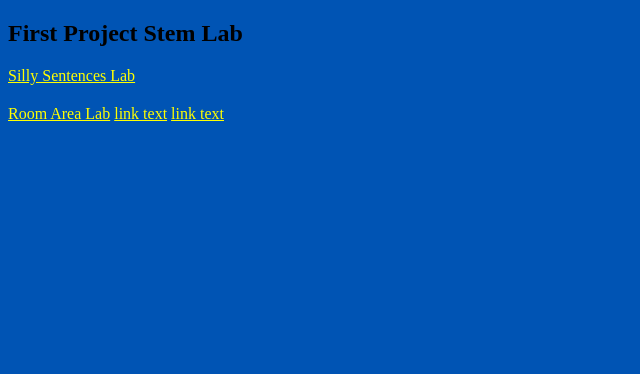
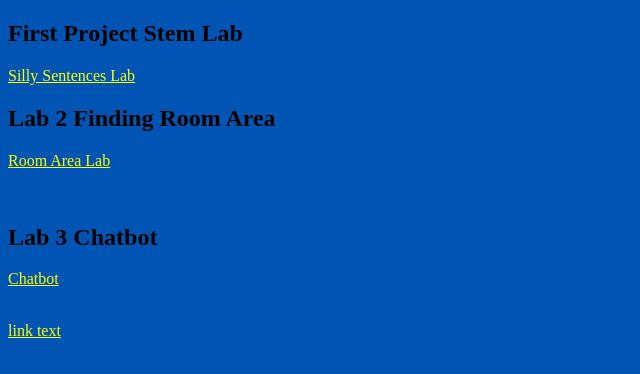
Before and after one commit to SarikaIbnat/Portfolio, a plain HTML site: page labs.html in a window 1280 px wide. Shown: the whole page, without its empty margins (0-640 px from the left). Drawn offline with Linux system fonts and the light colour scheme.

Commit message:
Update labs.html

```diff
--- a/labs.html
+++ b/labs.html
@@ -20,10 +20,18 @@ a {
 <a href="Assignment 1_ Silly Sentences and 5 more pages - Personal - Microsoft_ Edge 2024-09-22 19-54-07 (1).mp4">Silly Sentences Lab</a>
 
   <br>
-  <h2></h2>
+  <h2>Lab 2 Finding Room Area</h2>
 <a href="Assignment 2_ Room Area and 2 more pages - Personal - Microsoft_ Edge 2024-09-30 21-47-58.mp4">Room Area Lab</a>
-<a href="">link text</a>
+  <p>
 
+  </p>
+  <br>
+  <h2>Lab 3 Chatbot</h2>
+<a href="Assignment 3_ Chatbot and 4 more pages - Personal - Microsoft_ Edge 2024-10-23 21-48-54.mp4">Chatbot</a>
+<p>
+
+</p>
+  <br>
 <a href="">link text</a>
 
 
```
